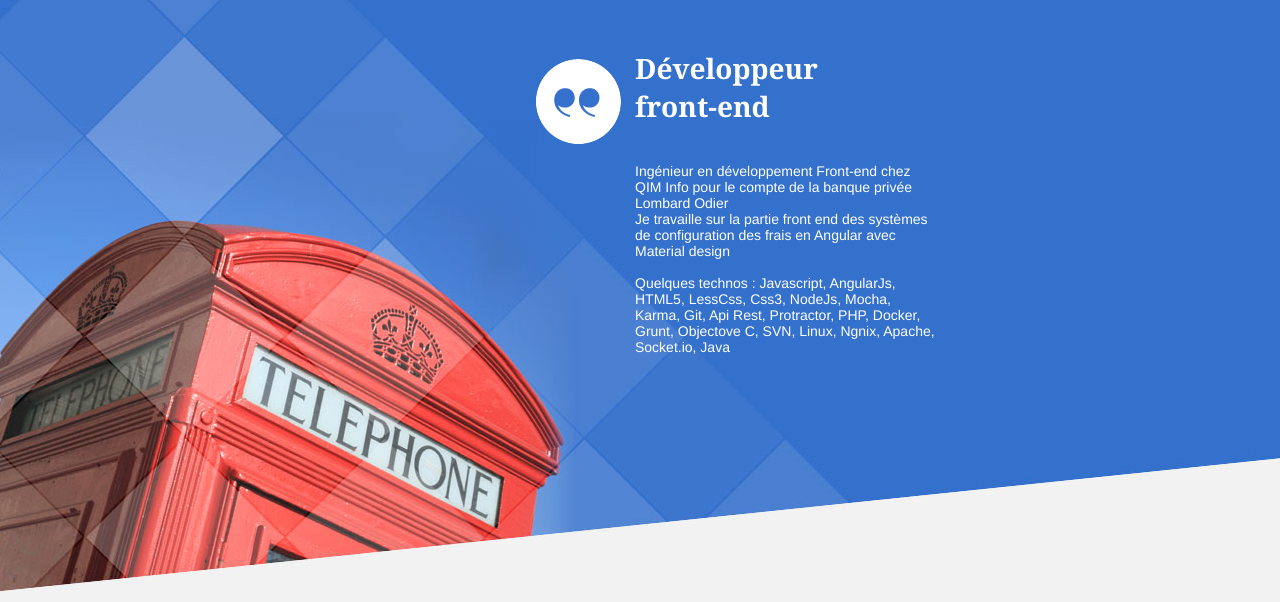
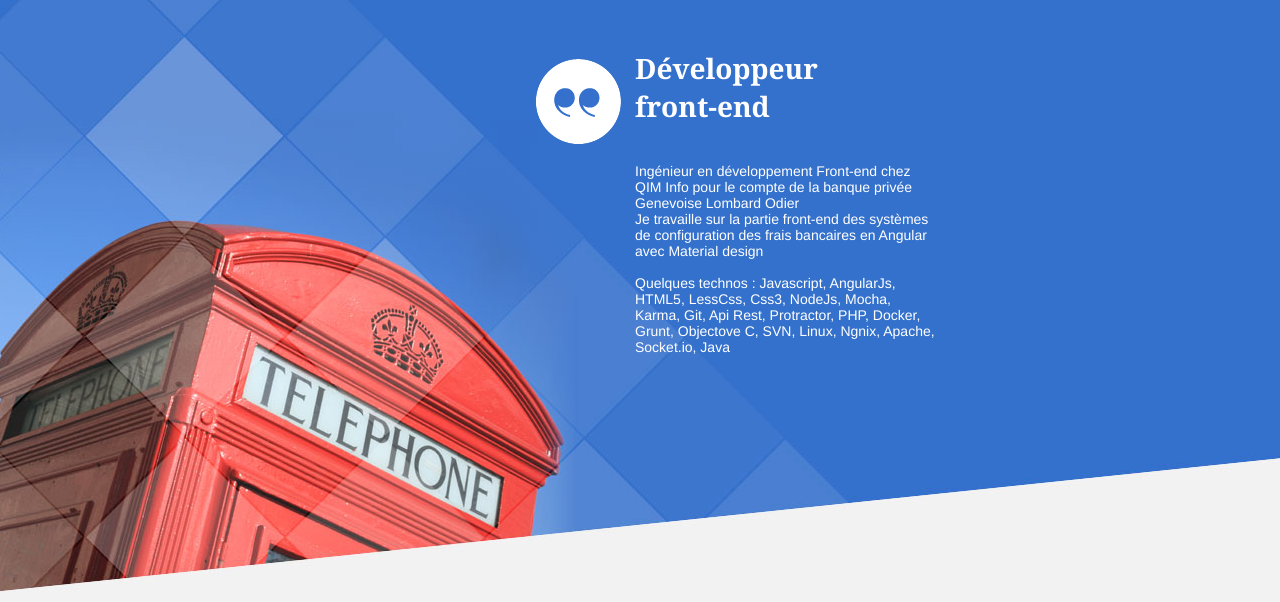
Before and after one commit to davidtw/cv, a PHP site: page / in a window 1280 px wide. Shown: the part 115-717 px from the top of the page. Run offline with PHP 8.4, Linux system fonts and the light colour scheme; some libraries are stand-ins or nearby versions; some web fonts are replaced.

Commit message:
Correction mission

```diff
--- a/src/index.php
+++ b/src/index.php
@@ -146,16 +146,11 @@ define('FROM_LESS', false);
         <div class="sectionInner">
             <div id="aproposTxt">
                 <h1 itemprop="jobTitle">Développeur <br>front-end</h1>
-                <p>Ingénieur en développement Front-end chez QIM Info pour le compte de la banque privée Lombard Odier</p>
-                <p>Je travaille sur la partie front end des systèmes de configuration des frais en Angular avec Material design</p>
+                <p>Ingénieur en développement Front-end chez QIM Info pour le compte de la banque privée Genevoise Lombard Odier</p>
+                <p>Je travaille sur la partie front-end des systèmes de configuration des frais bancaires en Angular avec Material design</p>
                 <br>
                 <p>Quelques technos : Javascript, AngularJs, HTML5, LessCss, Css3, NodeJs, Mocha, Karma, Git, Api Rest, Protractor,
                     PHP, Docker, Grunt, Objectove C, SVN, Linux, Ngnix, Apache, Socket.io, Java</p>
-                <?php /*
-<h1 itemprop="jobTitle">Responsable développement front-end &amp; mobile</h1>
-<p>Responsable des équipes de développement front-end et de développement mobile de la société B&amp;D Eolas et Développeur du noyau du CMS@Eolas.</p>
-<p>Responsable technique, je prends les décisions techniques lors de la phase de conception et assure le bon déroulement des projets. Je suis garant de la qualité des développements produits par les différentes équipes et assure la formation des développeurs.</p>
-*/ ?>
             </div>
         </div>
     </section>
```
